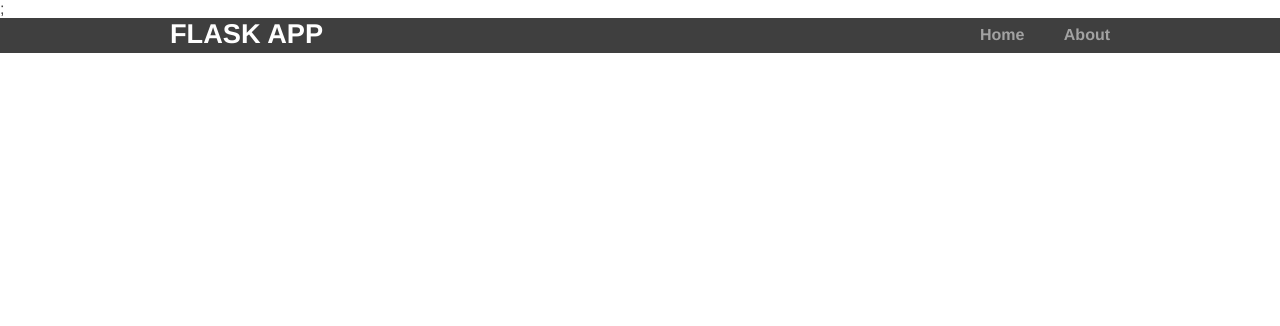
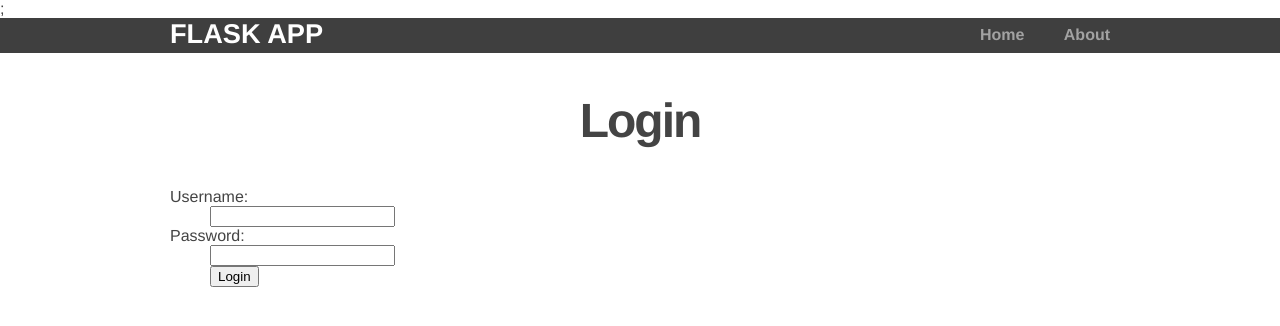
Before and after one commit to rendicott/flask-ldap, a Flask app: template templates/login.html in a window 1280 px wide. Shown: the top 326 px of the page. Run offline with Flask 2, Linux system fonts and the light colour scheme; the template is opened without the code that fills it, so the values that code supplies are empty; parts of the project's set-up code (start-up, migrations or seed data) failed here and were passed over.

Commit message:
restructuring

```diff
--- a/routes.py
+++ b/routes.py
@@ -25,7 +25,8 @@ from flask_login import login_user
 #from wtforms import PasswordField
 from flask_ldap_login import LDAPLoginForm, LDAPLoginManager
 
-from ldap_config import LDAP
+from ldap_config import LDAP_SETTINGS
+
 
 app = Flask(__name__)
 app.secret_key = 'dank warhammer'
@@ -33,47 +34,74 @@ login_manager = LoginManager(app)
 
 users = {}
 
-app.config.update(LDAP=LDAP)
-ldap_mgr = LDAPLoginManager(app)
+for key,val in LDAP_SETTINGS.iteritems():
+    app.config[key] = val
 
-@ldap_mgr.save_user
-def save_user(username, userdata):
-    users[username] = User(username, userdata)
-    return users[username]
+login_manager = LoginManager(app)              # Setup a Flask-Login Manager
+ldap_manager = LDAP3LoginManager(app)          # Setup a LDAP3 Login Manager.
 
+# Declare an Object Model for the user, and make it comply with the
+# flask-login UserMixin mixin.
 class User(UserMixin):
-    def __init__(self):
-        pass
+    def __init__(self, dn, username, data):
+        self.dn = dn
+        self.username = username
+        self.data = data
 
-#class LoginForm(Form):
-#    username = TextField('Username')
-#    password = PasswordField('Password')
-#    def validate_on_submit(self):
-#        return True
+    def __repr__(self):
+        return self.dn
+
+    def get_id(self):
+        return self.dn
+
+# Declare a User Loader for Flask-Login.
+# Simply returns the User if it exists in our 'database', otherwise
+# returns None.
+@login_manager.user_loader
+def load_user(id):
+    if id in users:
+        return users[id]
+    return None
+
+# Declare The User Saver for Flask-Ldap3-Login
+# This method is called whenever a LDAPLoginForm() successfully validates.
+# Here you have to save the user, and return it so it can be used in the
+# login controller.
+@ldap_manager.save_user
+def save_user(dn, username, data, memberships):
+    user = User(dn, username, data)
+    users[dn] = user
+    return user
 
 @app.route('/')
 def home():
-  return render_template('home.html')
+    # Redirect users who are not logged in.
+    if not current_user or current_user.is_anonymous:
+        return redirect(url_for('login'))
+
+    return render_template_string('home.html')
 
 @app.route('/about')
 def about():
-  return render_template('about.html')
+    # Redirect users who are not logged in.
+    if not current_user or current_user.is_anonymous:
+        return redirect(url_for('login'))
 
-@login_manager.user_loader
-def load_user(user_id):
-    return User.get(user_id)
+    return render_template('about.html')
 
-@app.route('/login', methods=['GET', 'POST'])
-def ldap_login():
+@app.route('/login', methods=['GET','POST'])
+def login():
+    # Instantiate a LDAPLoginForm which has a validator to check if the user
+    # exists in LDAP.
+    form = LDAPLoginForm()
 
-    form = LDAPLoginForm(request.form)
     if form.validate_on_submit():
-        login_user(form.user, remember=True)
-        print "Valid"
-        return redirect('/')
-    else:
-        print "Invalid"
-    return render_template('login.html', form=form)
+        # Successfully logged in, We can now access the saved user object
+        # via form.user.
+        login_user(form.user) # Tell flask-login to log them in.
+        return redirect('/')  # Send them home
+
+    return render_template_string('login.html', form=form)
 
 if __name__ == '__main__':
   app.run(debug=True, host='0.0.0.0', port=5001)
--- a/templates/home.html
+++ b/templates/home.html
@@ -1,7 +1,7 @@
 {% extends "layout.html" %}
 {% block content %}
   <div class="jumbo">
-    <h2>Welcome to the Flask app<h2>
+    <h2>Welcome {{ current_user.data.cn }}<h2>
     <h3>This is the home page for the Flask app<h3>
   </div>
 {% endblock %}
--- a/templates/login.html
+++ b/templates/login.html
@@ -1,5 +1,5 @@
 {% extends "layout.html" %}
-{% block body %}
+{% block content %}
   <h2>Login</h2>
   {% if error %}<p class=error><strong>Error:</strong> {{ error }}{% endif %}
   <form action="{{ url_for('login') }}" method=post>
```
